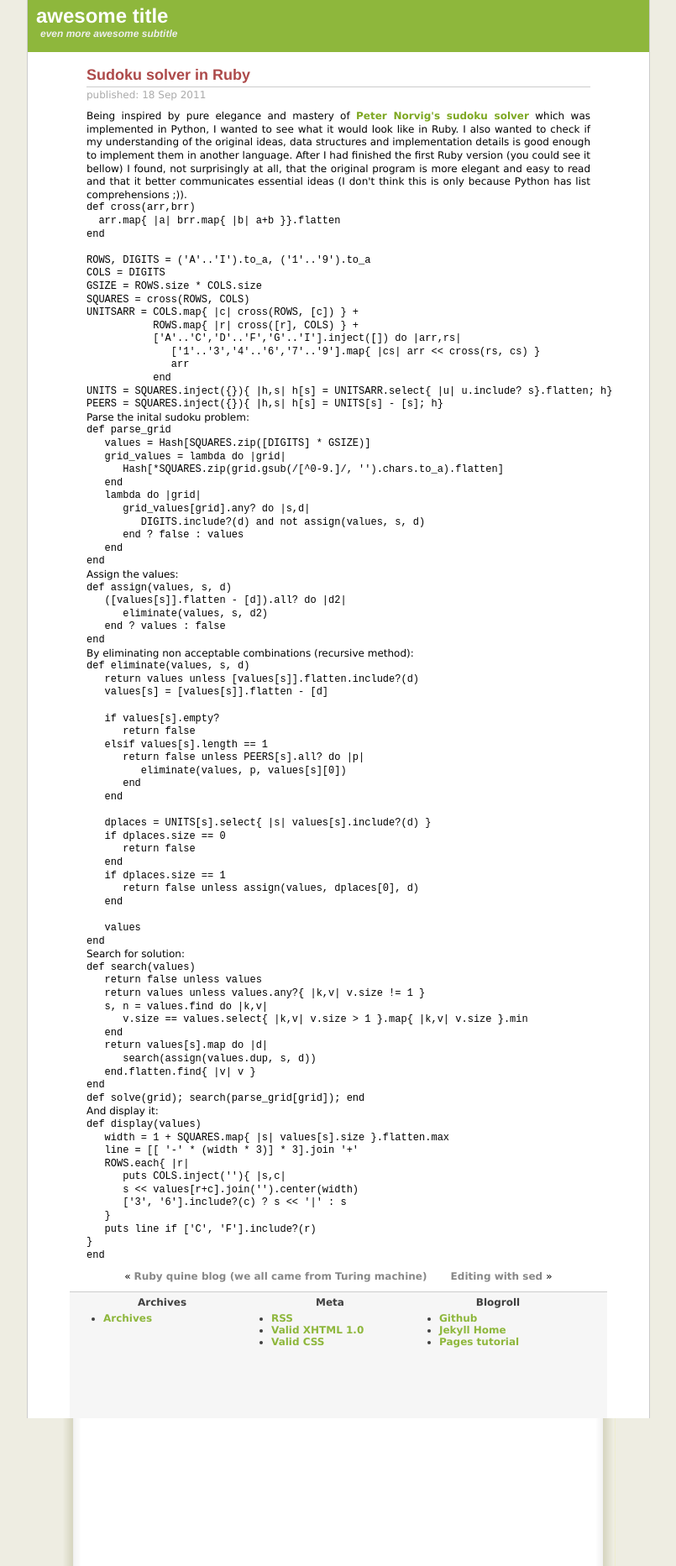
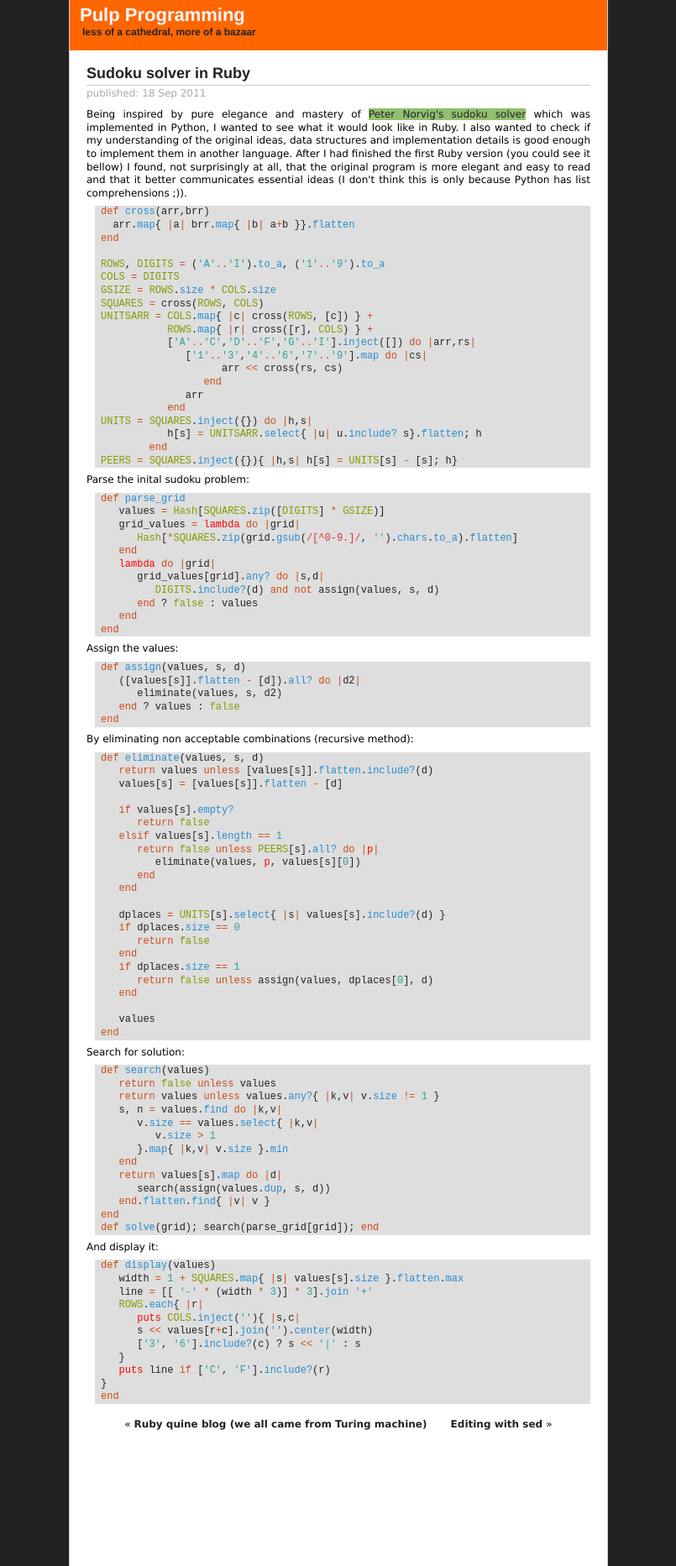
Before and after one commit to dncc/dncc.github.io, a Jekyll site: the page built from _posts/2011-09-18-sudoku-solver-in-ruby.html, in a window 1280 px wide. Shown: the whole page at 84% size, without its empty margins (237-1042 px from the left). Built offline with Jekyll 4.4.1, drawn with Linux system fonts in a browser that asks for light colours.

Commit message:
html > markdown, images deleted, styles tweaked

```diff
--- a/_config.yml
+++ b/_config.yml
@@ -5,16 +5,18 @@ expires:
   assets: 1314000 # one year
 
 # basic configuration
-exclude: resources.txt #, Rakefile
+exclude: theme-resources.txt #, Rakefile
 paginate: 2
 permalink: /posts/:title.html
 
+#highlight support
+pygments: true
+
 # header
-title: awesome title
-subtitle: even more awesome subtitle
+title: Pulp Programming
+subtitle: less of a cathedral, more of a bazaar
 
-# one of: blue, red, green
-style: green
+style: pulp
 
 # your disqus id or False if you don't want comments
 disqus: False
--- a/_layouts/base.html
+++ b/_layouts/base.html
@@ -14,6 +14,7 @@
         {% endif %}
     </title>
     <link rel="stylesheet" href="/css/style-{{ site.style }}.css" media="screen" type="text/css"/>
+    <link rel="stylesheet" href="/css/syntax.css" media="screen" type="text/css"/>
 </head>
 
 <body>
@@ -29,6 +30,6 @@
         </div>
         <div class="push"></div>
     </div>
-    {% include footer.html %}
+    <!--{% include footer.html %} -->
 </body>
 </html>
--- a/_posts/2011-09-18-sudoku-solver-in-ruby.html
+++ b/_posts/2011-09-18-sudoku-solver-in-ruby.html
@@ -12,7 +12,9 @@ meta:
   email_notification: '1316381883'
 ---
 Being inspired by pure elegance and mastery of <a href="http://norvig.com/sudoku.html">Peter Norvig's sudoku solver</a> which was implemented in Python, I wanted to see what it would look like in Ruby. I also wanted to check if my understanding of the original ideas, data structures and implementation details is good enough to implement them in another language. After I had finished the first Ruby version (you could see it bellow) I found, not surprisingly at all, that the original program is more elegant and easy to read and that it better communicates essential ideas (I don't think this is only because Python has list comprehensions ;)).
-<pre>def cross(arr,brr)
+
+{% highlight ruby %}
+def cross(arr,brr)
   arr.map{ |a| brr.map{ |b| a+b }}.flatten
 end
 
@@ -23,14 +25,20 @@ SQUARES = cross(ROWS, COLS)
 UNITSARR = COLS.map{ |c| cross(ROWS, [c]) } +
            ROWS.map{ |r| cross([r], COLS) } +
            ['A'..'C','D'..'F','G'..'I'].inject([]) do |arr,rs|
-              ['1'..'3','4'..'6','7'..'9'].map{ |cs| arr &lt;&lt; cross(rs, cs) }
+              ['1'..'3','4'..'6','7'..'9'].map do |cs|
+                    arr << cross(rs, cs)
+                 end
               arr
            end
-UNITS = SQUARES.inject({}){ |h,s| h[s] = UNITSARR.select{ |u| u.include? s}.flatten; h}
+UNITS = SQUARES.inject({}) do |h,s|
+           h[s] = UNITSARR.select{ |u| u.include? s}.flatten; h
+        end
 PEERS = SQUARES.inject({}){ |h,s| h[s] = UNITS[s] - [s]; h}
-</pre>
+{% endhighlight %}
+
 Parse the inital sudoku problem:
-<pre>
+
+{% highlight ruby %}
 def parse_grid
    values = Hash[SQUARES.zip([DIGITS] * GSIZE)]
    grid_values = lambda do |grid|
@@ -42,18 +50,21 @@ def parse_grid
       end ? false : values
    end
 end
-</pre>
+{% endhighlight %}
+
 Assign the values:
-<pre>
+
+{% highlight ruby %}
 def assign(values, s, d)
    ([values[s]].flatten - [d]).all? do |d2|
       eliminate(values, s, d2)
    end ? values : false
 end
-</pre>
+{% endhighlight %}
 
 By eliminating non acceptable combinations (recursive method):
-<pre>
+
+{% highlight ruby %}
 def eliminate(values, s, d)
    return values unless [values[s]].flatten.include?(d)
    values[s] = [values[s]].flatten - [d]
@@ -76,33 +87,37 @@ def eliminate(values, s, d)
 
    values
 end
-</pre>
+{% endhighlight %}
 Search for solution:
-<pre>
+
+{% highlight ruby %}
 def search(values)
    return false unless values
    return values unless values.any?{ |k,v| v.size != 1 }
    s, n = values.find do |k,v|
-      v.size == values.select{ |k,v| v.size &gt; 1 }.map{ |k,v| v.size }.min
+      v.size == values.select{ |k,v|
+         v.size > 1
+      }.map{ |k,v| v.size }.min
    end
    return values[s].map do |d|
       search(assign(values.dup, s, d))
    end.flatten.find{ |v| v }
 end
 def solve(grid); search(parse_grid[grid]); end
-</pre>
+{% endhighlight %}
 
 And display it:
 
-<pre>
+{% highlight ruby %}
 def display(values)
    width = 1 + SQUARES.map{ |s| values[s].size }.flatten.max
    line = [[ '-' * (width * 3)] * 3].join '+'
    ROWS.each{ |r|
       puts COLS.inject(''){ |s,c|
-      s &lt;&lt; values[r+c].join('').center(width)
-      ['3', '6'].include?(c) ? s &lt;&lt; '|' : s
+      s << values[r+c].join('').center(width)
+      ['3', '6'].include?(c) ? s << '|' : s
    }
    puts line if ['C', 'F'].include?(r)
 }
-end</pre>
+end
+{% endhighlight %}
--- /dev/null
+++ b/css/style-pulp.css
@@ -0,0 +1,245 @@
+
+/*
+ *  - To keep the footer at bottom, margin-top and margin-bottom are avoided
+ *    except in the container and the footer/push div themselves.
+ *
+ *  - Margin/padding are also set to 0 at the start and controlled in each
+ *    particular element.
+ *
+ *  - This style should be (at least) compatible with:
+ *    IE6+, Opera, Webkit-based browsers such as Chrome, Firefox...
+ */
+
+* {
+    margin: 0;
+    padding: 0;
+}
+
+html, body {
+    height: 100%;
+}
+
+body {
+    background: #222;
+    font-family: Verdana, "Bitstream Vera Sans", sans-serif;
+}
+
+a {
+    color: #222;
+    background-color: #92bf6f;
+    text-decoration: none;
+}
+
+    /*font-weight: bold;*/
+a:hover {
+    color: #fff;
+    background-color: #222;
+    text-decoration: none;
+}
+
+blockquote {
+    background-color: #dedede;
+    border-left: 2px solid #dedede;
+    margin-left: 10px;
+    margin-top: 7px;
+    margin-bottom: 7px;
+    padding-left: 5px;
+    padding-right: 5px;
+}
+
+/* Main wrapper */
+
+.container {
+    background: #FFF;
+    border-left: 1px solid #ccc;
+    border-right: 1px solid #ccc;
+    width: 640px;
+
+    /* Keep footer at bottom */
+    height: auto !important;
+    height: 100%;
+    margin: 0 auto -151px;
+    min-height: 100%;
+}
+
+/* Header and subtitle */
+
+.header {
+    background-color: #ff6600;
+    font-family: Helvetica, Arial, sans-serif;
+    padding-bottom: 15px;
+    padding-top: 5px;
+}
+
+.header a {
+    color: #f6f6fe;
+    background-color: #ff6600;
+    font-weight: bold;
+    font-size: 22px;
+    padding-left: 12px;
+}
+
+.header .subtitle p {
+    color: #222;
+    background-color: #ff6600;
+    font-size: 12px;
+    font-style: normal;
+    font-weight: bold;
+    padding-left: 15px;
+}
+
+/* Content */
+
+.content {
+    font-family: Verdana, "Bitstream Vera Sans", sans-serif;
+    font-size: 12px;
+    line-height: 1.3em;
+    margin: 0 auto;
+    text-align: justify;
+    width: 600px;
+}
+
+.content img {
+    padding: 10px;
+}
+
+/* Post title as link */
+
+.content h1 a {
+    color: #222;
+    background-color: #fff;
+}
+
+.content h1 a:hover { text-decoration: underline }
+
+/* Used both post title and archives title */
+
+.content h1 {
+    color: #AD4A4A;
+    border-bottom: 1px solid #ccc;
+    font-family: Helvetica, Arial, sans-serif;
+    font-size: 18px;
+    font-weight: bold;
+    padding-bottom: 5px;
+    padding-top: 20px;
+}
+
+.content .date {
+    color: #aaa;
+    font-size: 1em;
+    padding-bottom: 10px;
+    padding-top: 2px;
+}
+
+/* Used in internal post sections */
+
+.content h2 {
+    color: #998E82;
+    font-family: Helvetica, Arial, sans-serif;
+    font-size: 14px;
+    padding-bottom: 10px;
+    padding-top: 10px;
+}
+
+.content p {
+    padding-bottom: 5px;
+    padding-top: 5px;
+}
+
+.content li {
+    list-style-position: inside;
+    padding-left: 20px;
+    padding-bottom: 3px;
+    padding-top: 3px;
+}
+
+/* Pagination links */
+
+.leftright {
+    font-size: 12px;
+    margin: 0 auto;
+    padding-top: 10px;
+    padding-bottom: 10px;
+    text-align: center;
+}
+
+.leftright a {
+    color: #222;
+    background-color: #fff;
+    font-weight: bold;
+    text-decoration: none;
+}
+
+.leftright a:hover {
+    color: #65822A;
+    text-decoration: underline;
+}
+
+.leftright .left {
+    display: inline;
+}
+
+.leftright .right {
+    display: inline;
+    padding-left: 2em;
+}
+
+/* 3-column footer */
+
+.footer {
+    background-color: #F6F6F6;
+    border-top: 1px solid #ccc;
+    color: #3F3F3F;
+    font-size: 12px;
+    position: relative;
+    margin: 0em auto;
+    width: 640px;
+}
+
+.footer, .push {
+    clear: both;
+    height: 150px;
+}
+
+.footer a {
+    color: #222;
+    background-color: #fff;
+    font-weight: bold;
+}
+
+.footer a:hover {
+    text-decoration: underline;
+}
+
+.footer h1 {
+    font-size: 12px;
+    padding: 5px;
+    text-align: center;
+}
+
+.footer div {
+    float: left;
+    margin-left: 20px;
+    width: 180px;
+}
+
+.footer li {
+    margin-left: 20px;
+    text-align: left;
+}
+
+/* Archives */
+
+.archives table {
+    line-height: 1em;
+    width: 100%;
+}
+
+.archives table .postlink {
+    padding-left: 20px;
+}
+
+.archives table .postdate {
+    color: #aaa;
+    text-align: right;
+}
--- /dev/null
+++ b/css/syntax.css
@@ -0,0 +1,79 @@
+.highlight {
+   color: #222;
+   background: #dedede;
+   border-left: 2px solid #dedede;
+   margin-left: 10px;
+   margin-top: 7px;
+   margin-bottom: 7px;
+   padding-left: 5px;
+   padding-right: 5px;
+ }
+.highlight .hll { background-color: #ffffcc }
+.highlight .c { color: #586E75 } /* Comment */
+.highlight .err { color: #93A1A1 } /* Error */
+.highlight .g { color: #93A1A1 } /* Generic */
+.highlight .k { color: #CB4B16 } /* Keyword 859900*/
+.highlight .l { color: #93A1A1 } /* Literal */
+.highlight .n { color: #222 } /* Name */
+.highlight .o { color: #CB4B16 } /* Operator 859900 */
+.highlight .x { color: #CB4B16 } /* Other */
+.highlight .p { color: #222 } /* Punction */
+.highlight .cm { color: #586E75 } /* Comment.Multiline */
+.highlight .cp { color: #859900 } /* Comment.Preproc */
+.highlight .c1 { color: #586E75 } /* Comment.Single */
+.highlight .cs { color: #859900 } /* Comment.Special */
+.highlight .gd { color: #2AA198 } /* Generic.Deleted */
+.highlight .ge { color: #93A1A1; font-style: italic } /* Generic.Emph */
+.highlight .gr { color: #DC322F } /* Generic.Error */
+.highlight .gh { color: #CB4B16 } /* Generic.Heading */
+.highlight .gi { color: #859900 } /* Generic.Inserted */
+.highlight .go { color: #93A1A1 } /* Generic.Output */
+.highlight .gp { color: #93A1A1 } /* Generic.Prompt */
+.highlight .gs { color: #93A1A1; font-weight: bold } /* Generic.Strong */
+.highlight .gu { color: #CB4B16 } /* Generic.Subheading */
+.highlight .gt { color: #93A1A1 } /* Generic.Traceback */
+.highlight .kc { color: #CB4B16 } /* Keyword.Constant */
+.highlight .kd { color: #268BD2 } /* Keyword.Declaration */
+.highlight .kn { color: #859900 } /* Keyword.Namespace */
+.highlight .kp { color: #859900 } /* Keyword.Pseudo */
+.highlight .kr { color: #268BD2 } /* Keyword.Reserved */
+.highlight .kt { color: #DC322F } /* Keyword.Type */
+.highlight .ld { color: #93A1A1 } /* Literal.Date */
+.highlight .m { color: #2AA198 } /* Literal.Number */
+.highlight .s { color: #2AA198 } /* Literal.String */
+.highlight .na { color: #93A1A1 } /* Name.Attribute */
+.highlight .nb { color: #f00 } /* Name.Builtin */
+.highlight .nc { color: #268BD2 } /* Name.Class */
+.highlight .no { color: #859900} /* Name.Constant CB4B16 */
+.highlight .nd { color: #268BD2 } /* Name.Decorator */
+.highlight .ni { color: #CB4B16 } /* Name.Entity */
+.highlight .ne { color: #CB4B16 } /* Name.Exception */
+.highlight .nf { color: #268BD2 } /* Name.Function */
+.highlight .nl { color: #93A1A1 } /* Name.Label */
+.highlight .nn { color: #93A1A1 } /* Name.Namespace */
+.highlight .nx { color: #93A1A1 } /* Name.Other */
+.highlight .py { color: #93A1A1 } /* Name.Property */
+.highlight .nt { color: #268BD2 } /* Name.Tag */
+.highlight .nv { color: #268BD2 } /* Name.Variable */
+.highlight .ow { color: #CB4B16 } /* Operator.Word */
+.highlight .w { color: #93A1A1 } /* Text.Whitespace */
+.highlight .mf { color: #2AA198 } /* Literal.Number.Float */
+.highlight .mh { color: #2AA198 } /* Literal.Number.Hex */
+.highlight .mi { color: #2AA198 } /* Literal.Number.Integer */
+.highlight .mo { color: #2AA198 } /* Literal.Number.Oct */
+.highlight .sb { color: #586E75 } /* Literal.String.Backtick */
+.highlight .sc { color: #2AA198 } /* Literal.String.Char */
+.highlight .sd { color: #93A1A1 } /* Literal.String.Doc */
+.highlight .s2 { color: #2AA198 } /* Literal.String.Double */
+.highlight .se { color: #CB4B16 } /* Literal.String.Escape */
+.highlight .sh { color: #93A1A1 } /* Literal.String.Heredoc */
+.highlight .si { color: #2AA198 } /* Literal.String.Interpol */
+.highlight .sx { color: #2AA198 } /* Literal.String.Other */
+.highlight .sr { color: #DC322F } /* Literal.String.Regex */
+.highlight .s1 { color: #2AA198 } /* Literal.String.Single */
+.highlight .ss { color: #2AA198 } /* Literal.String.Symbol */
+.highlight .bp { color: #268BD2 } /* Name.Builtin.Pseudo */
+.highlight .vc { color: #268BD2 } /* Name.Variable.Class */
+.highlight .vg { color: #268BD2 } /* Name.Variable.Global */
+.highlight .vi { color: #268BD2 } /* Name.Variable.Instance */
+.highlight .il { color: #2AA198 } /* Literal.Number.Integer.Long */
--- a/index.html
+++ b/index.html
@@ -3,12 +3,15 @@ layout: base
 ---
 
 {% for post in paginator.posts %}
+
     {% assign content = post.content %}
+
     {% include post.html %}
 
     {% if site.disqus %}
         <p> <a href="{{ post.url }}#disqus_thread">View comments</a> </p>
     {% endif %}
+
 {% endfor %}
 
 {% include prevnextpage.html %}
--- /dev/null
+++ b/theme-resources.txt
@@ -0,0 +1,4 @@
+Eric Hamiter
+Mike Stegeman
+/abyme
+Git Ready
```
Also changed, not shown: _posts/2010-10-01-waiting-for-the-barbarians.markdown (added, +59 -0 lines), _posts/2010-10-02-memoizing-functions.markdown (added, +151 -0 lines), _posts/2011-09-17-sed-tip.markdown (added, +34 -0 lines), _posts/2011-11-12-ruby-quine-blog.markdown (added, +16 -0 lines), _posts/2012-02-19-suspend-and-hibernate-in-arch-linux.markdown (added, +76 -0 lines).
